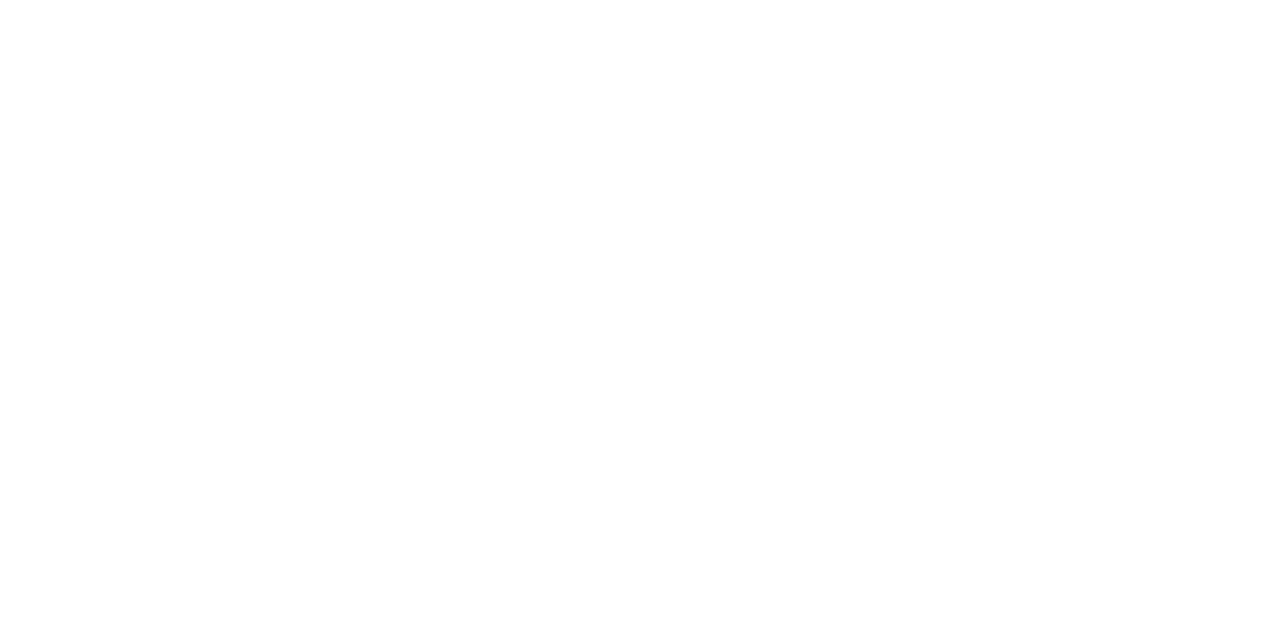
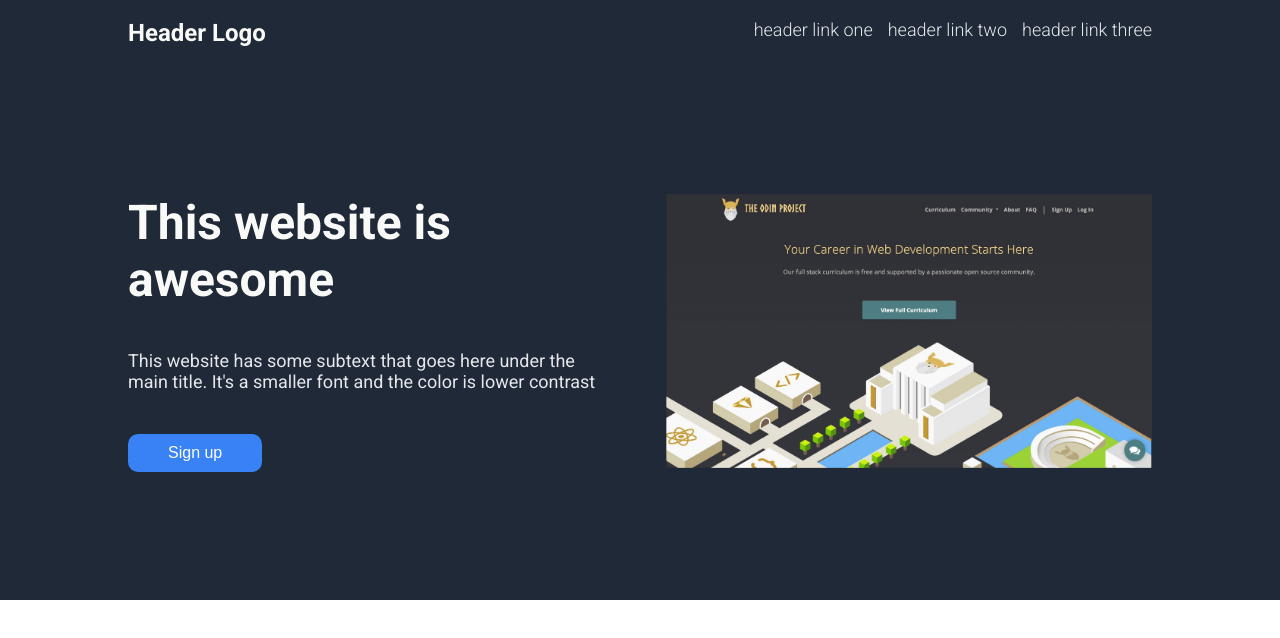
Before and after one commit to Rosalio404/ODIN-Landing-Page, a plain HTML site: page index.html in a window 1280 px wide. Drawn offline with Linux system fonts and the light colour scheme.

Commit message:
Add header and hero section plus temporary image

```diff
--- a/index.html
+++ b/index.html
@@ -4,22 +4,44 @@
 <head>
     <meta charset="UTF-8">
     <title>Landing Page</title>
+    <link rel="stylesheet" href="styles.css">
+    <style>
+        @import url('https://fonts.googleapis.com/css2?family=Roboto:ital,wght@0,300;0,400;0,700;0,900;1,300&display=swap');
+    </style>
 </head>
 
 <body>
 
     <div class="content">
 
-        <header>
+        <header id="header">
+            <h1>Header Logo</h1>
+            <ul>
+                <li>header link one</li>
+                <li>header link two</li>
+                <li>header link three</li>
+            </ul>
         </header>
 
-        <div class="hero"></div>
+        <div id="hero">
+            <div id="hero-left">
+                <h1>This website is awesome</h1>
+                <p>
+                    This website has some subtext that goes here under the main title. It's a smaller font and the color
+                    is lower contrast
+                </p>
+                <button>Sign up</button>
+            </div>
+            <div id="hero-right">
+                <img src="./the-odin-project_921656_full.jpeg" alt="this is a placeholder for an image">
+            </div>
+        </div>
 
-        <div class="info"></div>
+        <div id="info"></div>
 
-        <div class="quote"></div>
+        <div id="quote"></div>
 
-        <div class="cta"></div>
+        <div id="cta"></div>
 
     </div>
     <footer></footer>
--- a/styles.css
+++ b/styles.css
@@ -2,16 +2,78 @@
     padding: 0;
     margin: 0;
     box-sizing: border-box;
-    font-family: roboto;
 }
 
-.body {
+ul {
+    list-style: none;
+}
+
+body {
     display: flex;
     flex-direction: column;
+    font-family: 'Roboto';
 }
 
 .content {
     display: flex;
     flex-direction: column;
-    padding: 0 15%;
 }
+
+#header {
+    padding: 1.5% 10%;
+    display: flex;
+    justify-content: space-between;
+    background-color: #1f2937;
+}
+#header h1 {
+    color: #f9faf8;
+    font-size: 24px;
+    font-weight: 700;
+}
+#header ul {
+    display: flex;
+    justify-content: space-between;
+    gap: 15px;
+    color: #e5e7eb;
+    font-size: 18px;
+    font-weight: 300;
+}
+
+#hero {
+    background-color: #1f2937;
+    padding: 10%;
+    display: flex;
+    gap: 5%;
+}
+#hero-left {
+    flex: 1 1 0;
+    display: flex;
+    flex-direction: column;
+    align-items: flex-start;
+    justify-content: space-between;
+}
+#hero-right {
+    flex: 1 1 0;
+}
+#hero-left h1 {
+    color: #f9faf8;
+    font-size: 48px;
+    font-weight: 700;
+}
+#hero-left p {
+    font-size: 18px;
+    color: #e5e7eb;
+}
+#hero-left button {
+    background-color: #3882f6;
+    border: none;
+    border-radius: 10px;
+    color: white;
+    padding: 10px 40px;
+    text-align: center;
+    text-decoration: none;
+    font-size: 16px;
+}
+#hero-right img {
+    width: 100%;
+}
```
Also changed, not shown: the-odin-project_921656_full.jpeg (added).
